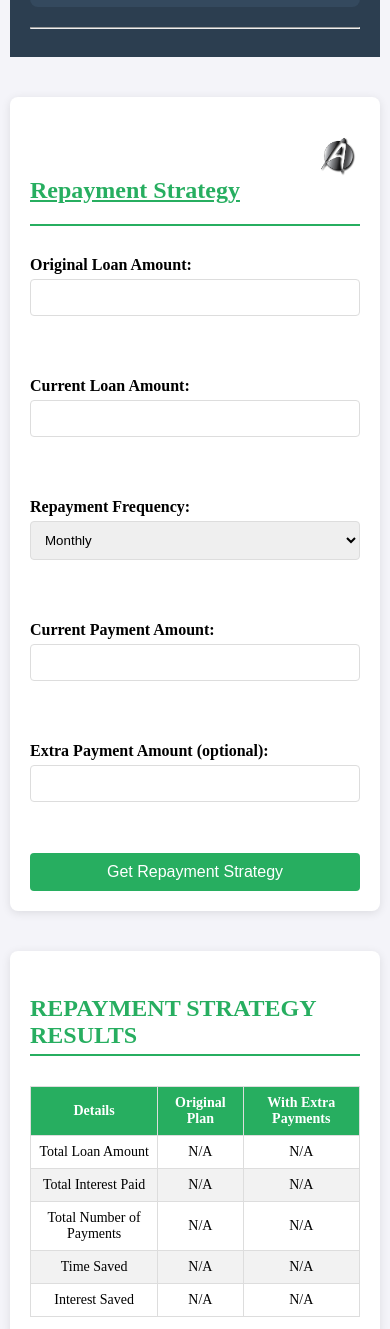
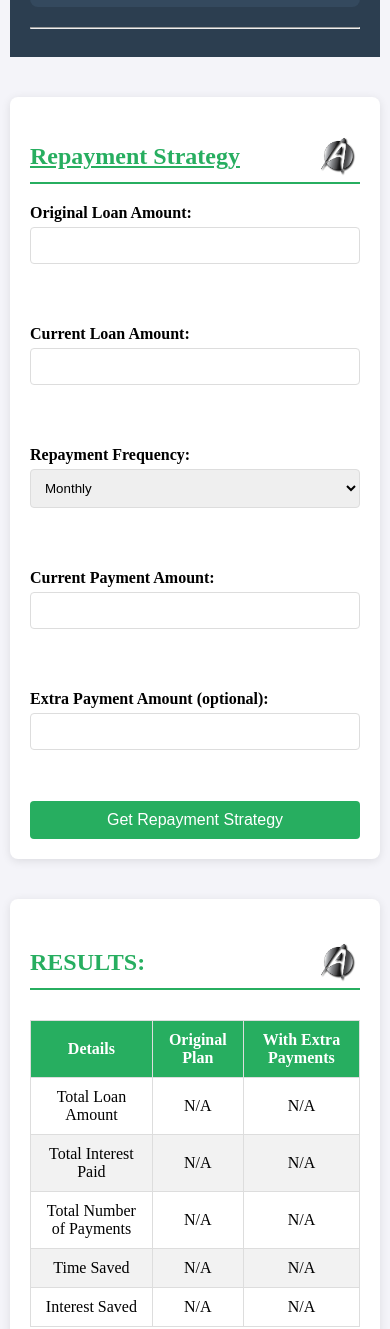
Before and after one commit to An3DCu/Foundations-of-Frontend-Web-Development-labs, a plain HTML site: page Assignment1/Repay.html in a window 390 px wide. Shown: the part 421-1750 px from the top of the page. Drawn offline with Linux system fonts and the light colour scheme.

Commit message:
Minor HTML edits, cleaned up CSS file to remove redundant code. Alligned logos to form titles.

```diff
--- a/Assignment1/Assignment1.css
+++ b/Assignment1/Assignment1.css
@@ -2,7 +2,7 @@ body {
     font-family: 'Times New Roman', Times, serif;
     background-color: #f4f4f9;
     margin: 0;
-    padding: 0;
+    padding: 0 10px;
 }
 
 header {
@@ -54,10 +54,17 @@ section {
     box-shadow: 0 2px 10px rgba(0, 0, 0, 0.1);
 }
 
-section h2 {
+section h2, h3 {
     color: #27ae60;
     border-bottom: 2px solid #27ae60;
-    padding-bottom: 20px;
+    padding-bottom: 5px;
+    margin-bottom: 10px;
+    font-weight: bold;
+}
+
+h3 {
+    font-size: 1.5em;
+    text-transform: uppercase;
 }
 
 form {
@@ -99,17 +106,6 @@ input[type="submit"]:hover {
     background-color: #219150;
 }
 
-h3 {
-    font-size: 1.5em;
-    color: #27ae60;
-    margin-bottom: 10px;
-    text-transform: uppercase;
-    border-bottom: 2px solid #27ae60;
-    padding-bottom: 5px;
-    font-weight: bold;
-}
-
-
 .logo {
     display: inline-block;
     background-image: url(A_logo.png);
@@ -121,15 +117,15 @@ h3 {
     vertical-align: middle;
 }
 
-
-.about-section {
+.about-section, .about-section2 {
     display: flex;
-    justify-content: flex-end;
+    justify-content: space-between;
     align-items: center;
     position: relative;
+    flex-wrap: nowrap;
 }
 
-.about-section::after {
+.about-section::after, .about-section2::after {
     content: '';
     display: inline-block;
     width: 40px;
@@ -138,96 +134,21 @@ h3 {
     background-size: contain;
     background-repeat: no-repeat;
     margin-left: 200px;
+    min-width: 40px;
+    max-width: 100%;
+    flex-shrink: 0;
 }
 
-body {
-    padding: 0 10px;
+.about-section p {
+    flex-grow: 1;
+    margin-left: 10px;
+    min-width: 0;
 }
 
-
-@media (min-width: 600px) {
-    header h1 {
-        font-size: 2em;
-    }
-    nav ul {
-        flex-direction: row;
-    }
-    section {
-        margin: 30px auto;
-        padding: 20px;
-        max-width: 90%;
-    }
+.table-cont {
+    overflow-x: auto;
+    -webkit-overflow-scrolling: touch;
 }
-
-
-@media (min-width: 1024px) {
-    nav ul {
-        justify-content: space-around;
-        padding: 0 20px;
-    }
-    header h1 {
-        font-size: 2.5em;
-    }
-    section {
-        max-width: 800px;
-    }
-}
-
-
-@media (max-width: 599px) {
-    nav ul {
-        flex-direction: column;
-        align-items: center;
-    }
-    nav ul li {
-        margin: 10px 0;
-    }
-    header h1 {
-        font-size: 1.8em;
-    }
-    input[type="submit"] {
-        width: 100%;
-    }
-}
-
-.about-section2 {
-    display: flex;
-    justify-content: flex-end;
-    align-items: center;
-    position: relative;
-    top:0px;right:0px;
-}
-
-.about-section2::after {
-    content: '';
-    display: inline-block;
-    width: 40px;
-    height: 40px;
-    background-image: url(A_logo.png);
-    background-size: contain;
-    background-repeat: no-repeat;
-    margin-left: 200px;
-}
-
-.about-section3 {
-    display: flex;
-    justify-content: flex-end;
-    align-items: center;
-    position: relative;
-    top:0px;right:0px;
-}
-
-.about-section3::after {
-    content: '';
-    display: inline-block;
-    width: 40px;
-    height: 40px;
-    background-image: url(A_logo.png);
-    background-size: contain;
-    background-repeat: no-repeat;
-    margin-left: 200px;
-}
-
 
 table {
     width: 100%;
@@ -250,18 +171,54 @@ tr:nth-child(even) {
     background-color: #f2f2f2;
 }
 
-.table-cont {
-    overflow-x: auto;
-    -webkit-overflow-scrolling: touch;
+@media (min-width: 600px) {
+    header h1 {
+        font-size: 2em;
+    }
+    nav ul {
+        flex-direction: row;
+    }
+    section {
+        margin: 30px auto;
+        max-width: 90%;
+    }
 }
 
-@media (max-width: 768px) {
-    th, td {
-        padding: 8px;
-        font-size: 14px;
+@media (min-width: 1024px) {
+    nav ul {
+        justify-content: space-around;
+        padding: 0 20px;
     }
-
-    table {
-        font-size: 12px;
+    header h1 {
+        font-size: 2.5em;
+    }
+    section {
+        max-width: 800px;
     }
 }
+
+@media (max-width: 599px) {
+    nav ul {
+        flex-direction: column;
+        align-items: center;
+    }
+    nav ul li {
+        margin: 10px 0;
+    }
+    header h1 {
+        font-size: 1.8em;
+    }
+    input[type="submit"] {
+        width: 100%;
+    }
+}
+
+@media (max-width: 400px) {
+    .about-section, .about-section2 {
+        flex-direction: row;
+        align-items: center;
+    }
+    .about-section::after, .about-section2::after {
+        margin: 0;
+    }
+}
--- a/Assignment1/Repay.html
+++ b/Assignment1/Repay.html
@@ -22,7 +22,7 @@
         <hr>
     </header>
     <section id="repayment_strategy">
-        <h2><span class="about-section3"></span><u>Repayment Strategy</u></h2>
+        <h2><span class="about-section2"><u>Repayment Strategy</u></span></h2>
         <form action="#" method="post">
             <label for="original_amount">Original Loan Amount:</label>
             <input type="number" id="original_amount" name="original_amount" min="0"><br>
@@ -52,7 +52,7 @@
     </section>
 
     <section>
-        <h3>Repayment Strategy Results</h3>
+        <h3><span class="about-section2">Results: </span></h3>
         <div class="table-cont">
             <table cellspacing="0" cellpadding="10">
                 <thead>
```
Also changed, not shown: Assignment1/Additional.html (+3 -3 lines), Assignment1/LoanCalc.html (+2 -2 lines), Assignment1/LoanComp.html (+2 -2 lines), Assignment1/Main.html (+5 -2 lines).
